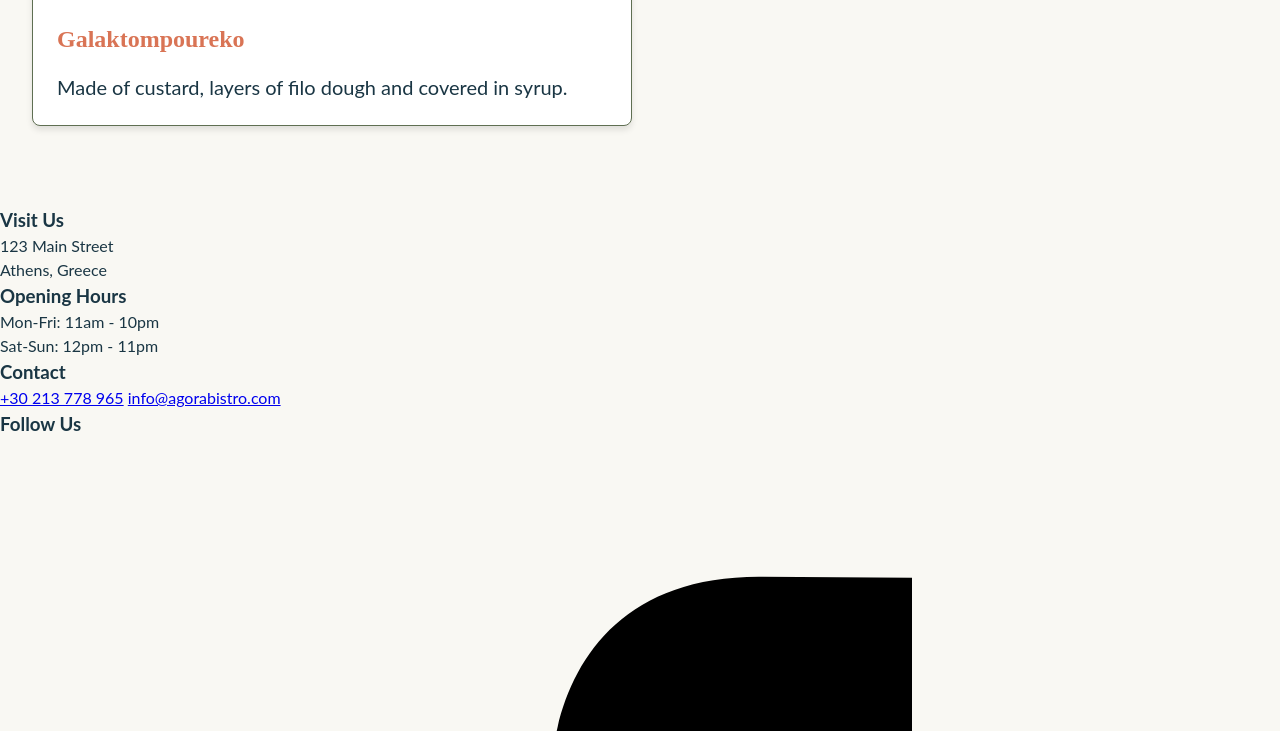
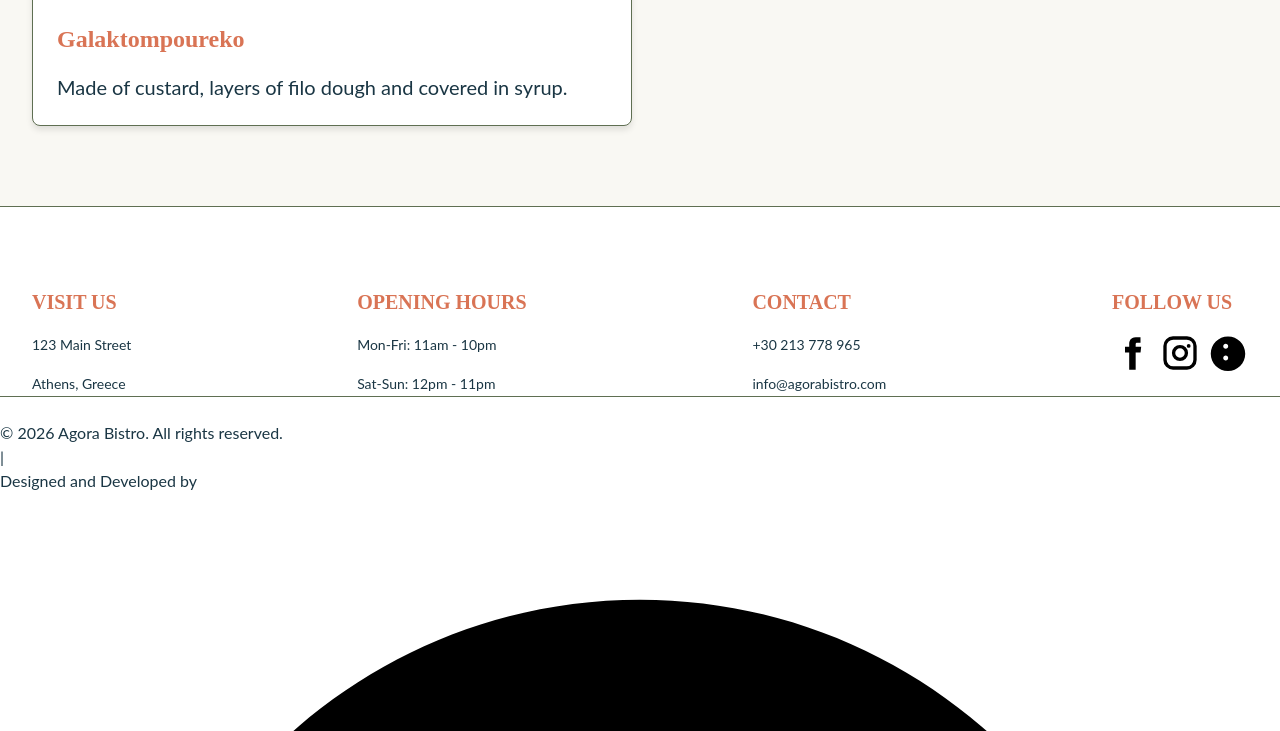
Before and after one commit to devchsykas/TheOdinPproject, a website built with webpack: page odin-restaurant-page/src/template.html in a window 1280 px wide. Shown: the part 2069-2800 px from the top of the page. Built offline with nearby package versions, Linux system fonts and the light colour scheme.

Commit message:
`Added styles for footer section`

```diff
--- a/odin-restaurant-page/src/assets/styles/styles.css
+++ b/odin-restaurant-page/src/assets/styles/styles.css
@@ -145,7 +145,7 @@
 .header {
   position: sticky;
   top: 0;
-  background-color: var(--white);
+  background-color: var(--bg-color);
   padding: var(--spacing-lg) var(--spacing-xlg);
   border-bottom: 1px solid var(--secondary-color);
   /* z-index: 10; */
@@ -315,6 +315,7 @@
 
 .mission-section {
   padding: 80px 0;
+  background-color: var(--white);
   display: grid;
   grid-template-columns: 1fr 1fr;
   gap: var(--spacing-lg);
@@ -430,3 +431,60 @@
   font-size: var(--font-size-md);
   line-height: 1.4;
 }
+
+/* Footer Section */
+
+.footer {
+  background-color: var(--white);
+  padding: 80px 0;
+  width: 100%;
+  border-top: 1px solid var(--secondary-color);
+}
+
+.footer-top {
+  display: flex;
+  justify-content: space-between;
+  align-items: start;
+  gap: var(--spacing-lg);
+  padding: 0 var(--spacing-xlg);
+  margin-bottom: var(--spacing-lg);
+  border-bottom: 1px solid var(--secondary-color);
+}
+
+.footer-column {
+  display: flex;
+  flex-direction: column;
+  gap: var(--spacing-md);
+  max-width: 300px;
+}
+
+.footer-column h3 {
+  font-family: "Cinzel", serif;
+  font-size: var(--font-size-md);
+  font-weight: var(--font-weight-bold);
+  color: var(--primary-color);
+  text-transform: uppercase;
+}
+
+.footer-column p {
+  font-size: var(--font-size-sm);
+  line-height: 1.7;
+}
+
+.footer-column a {
+  text-decoration: none;
+  color: var(--text-color);
+  transition: color 0.3s ease-in-out;
+  font-size: var(--font-size-sm);
+  line-height: 1.7;
+}
+
+.footer-social-icons {
+  display: flex;
+  gap: var(--spacing-sm);
+}
+
+.footer-social-icons a {
+  width: 40px;
+  height: 40px;
+}
```
